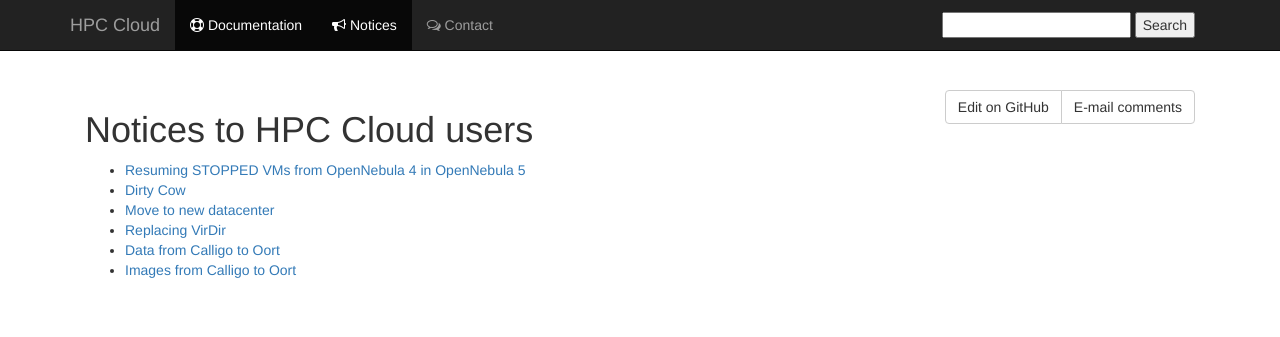
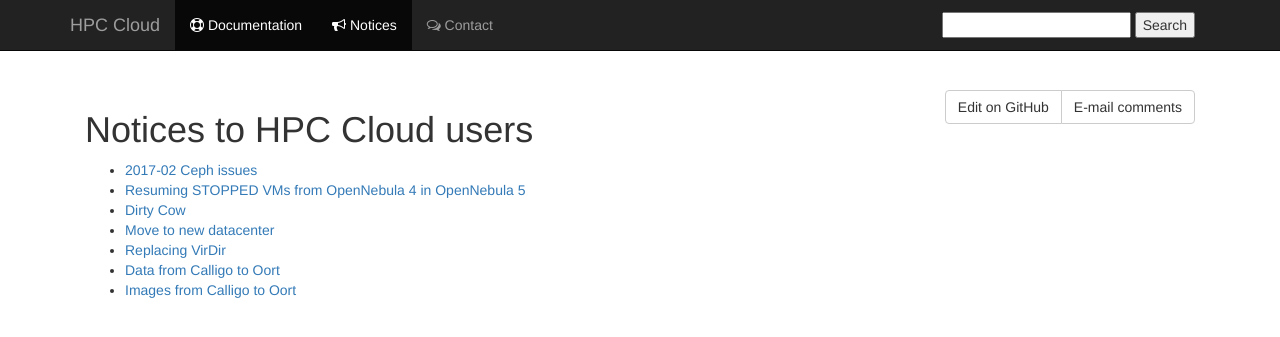
Before and after one commit to sara-nl/clouddocs, a Jekyll site: the page built from notices/index.markdown, in a window 1280 px wide. Shown: the top 337 px of the page. Built offline with Jekyll 4.4.1, drawn with Linux system fonts in a browser that asks for light colours; nearby versions of some CDN libraries; our own code applies the rules of GitHub Pages for plain Markdown files.

Commit message:
Added link to Ceph OSDs

```diff
--- a/notices/index.markdown
+++ b/notices/index.markdown
@@ -4,6 +4,7 @@
 
 # Notices to HPC Cloud users
 
+* [2017-02 Ceph issues](ceph_osds)
 * [Resuming STOPPED VMs from OpenNebula 4 in OpenNebula 5](stopped_one4_to_5)
 * [Dirty Cow](dirtycow)
 * [Move to new datacenter](move_preparation_instructions)
```
